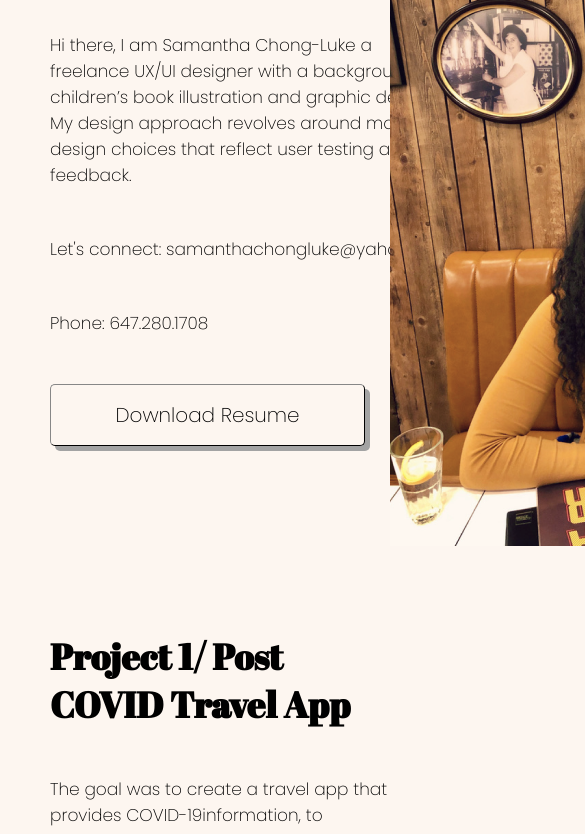
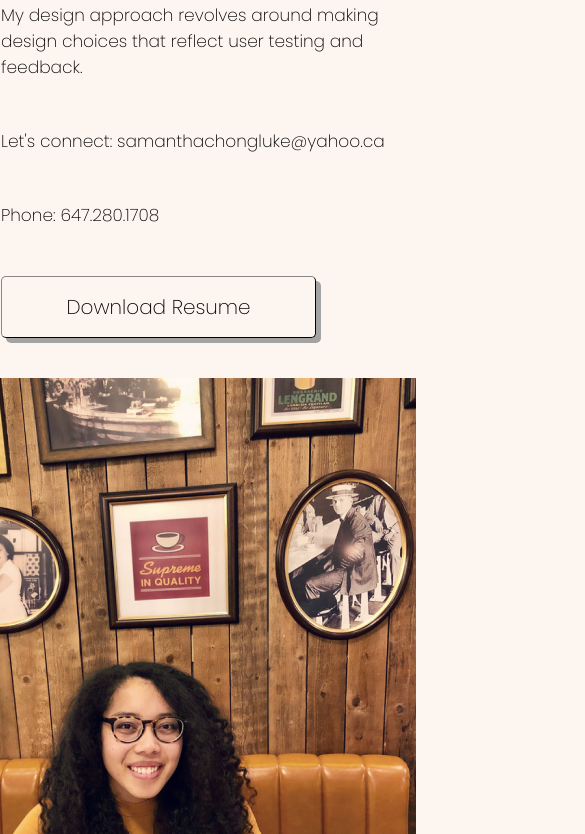
Before and after one commit to SamChongLuke/UX_UI_HW_17, a plain HTML site: page index.html in a window 390 px wide. Shown: the part 251-1085 px from the top of the page, 585 px wide, since content can reach past the window. Drawn offline with Linux system fonts and the light colour scheme.

Commit message:
fixed resposive elements

```diff
--- a/css/style2.css
+++ b/css/style2.css
@@ -187,7 +187,7 @@ ul.footer{
         display: none;
     }
 
-    #heroGrid {
+    #hero {
         /* grid-template-columns: 1fr; */
         /* grid-template-rows: 848px 848px;/ */
         /* grid-template-areas:  */
@@ -203,6 +203,10 @@ ul.footer{
     #heroImage {
         padding-right: 0;
         padding-top: 40px;
+    }
+
+    #heroSummary {
+        margin-left: 0;
     }
 
 
--- a/index.html
+++ b/index.html
@@ -26,7 +26,7 @@
             </nav>
         </div>
     </header>
-    <section class="hero" id="hero">
+    <section id="hero" class="hero">
 
             <div id="heroSummary" class="heroContent">
                 <h1>Samantha Chong-Luke</h1>
```
Also changed, not shown: images/defaulthamburgermenu.png (added).
